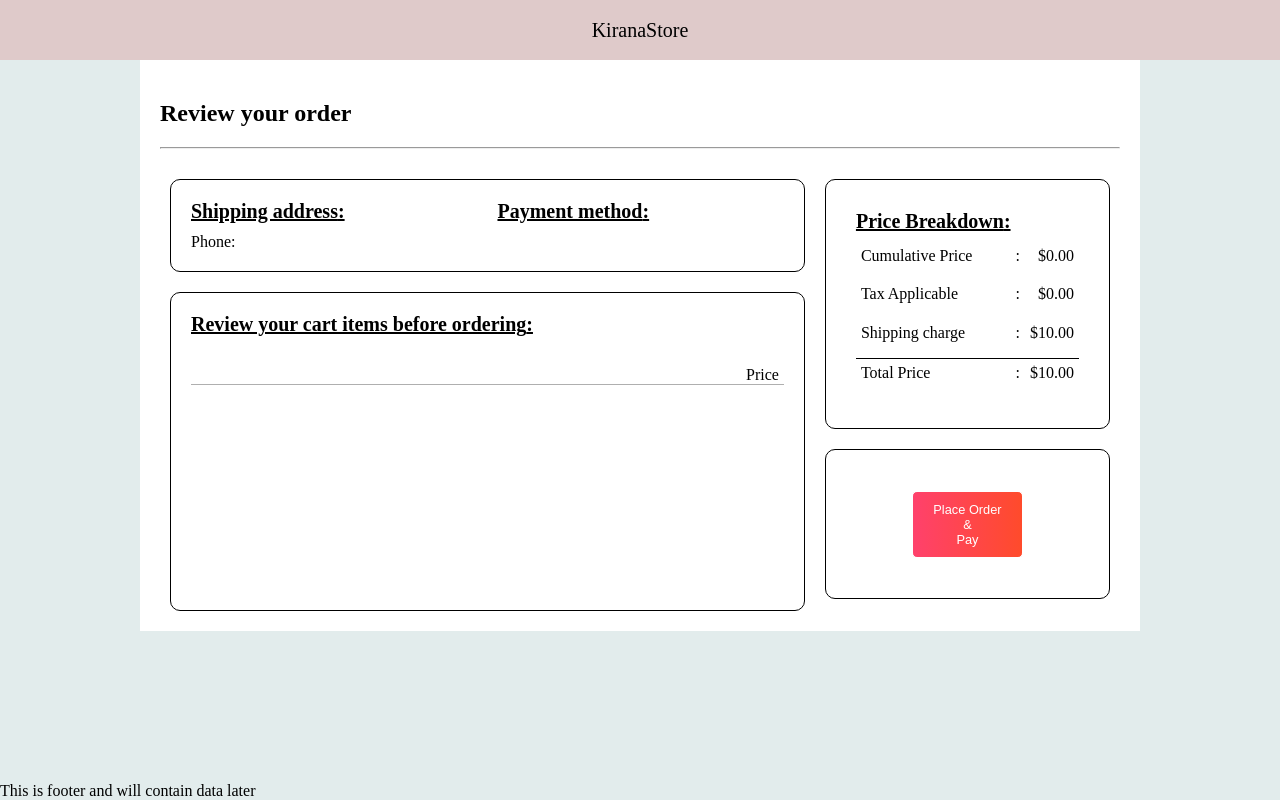
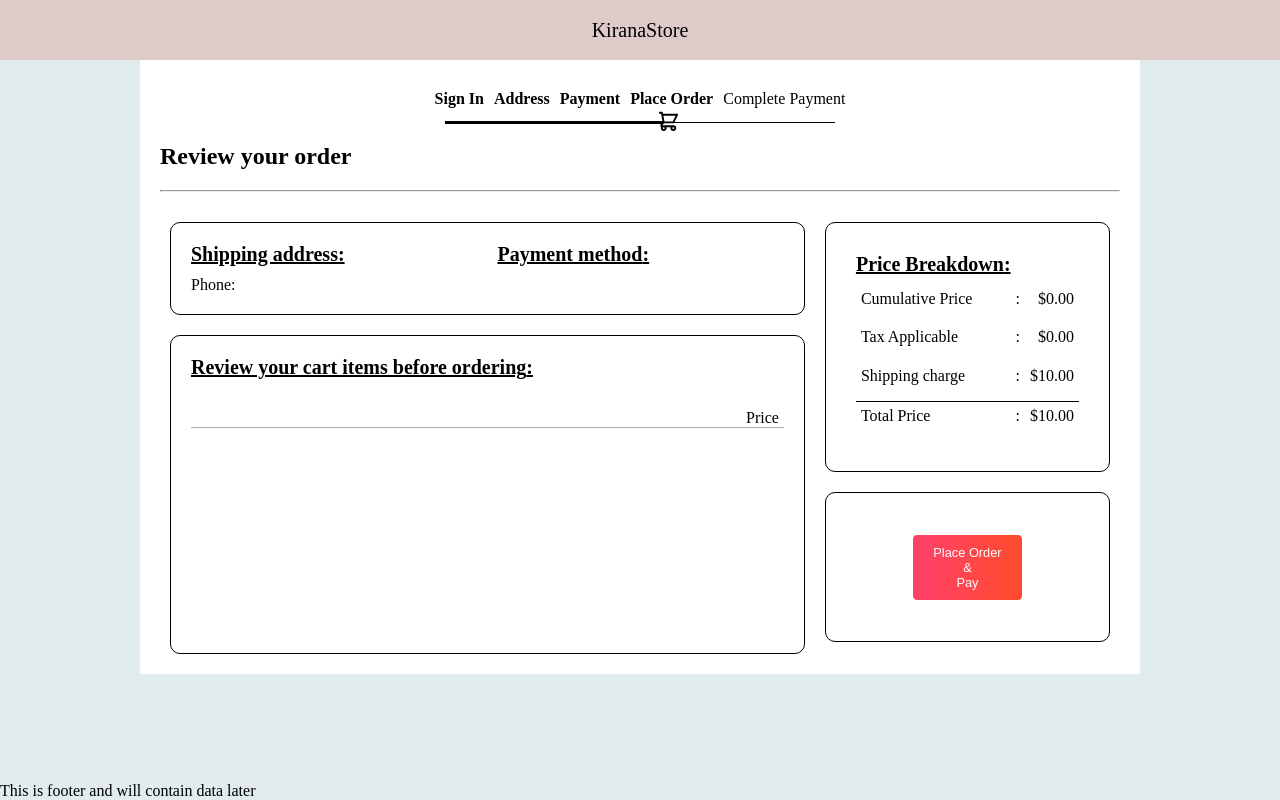
Before and after one commit to abhinavsaurav/kirana-store, a React (Create React App) app in the folder client/: page /checkout/review in a window 1280 px wide. Built offline with nearby package versions, Linux system fonts and the light colour scheme; sample sign-in values are in the browser's storage.

Commit message:
checkout steps done and added

```diff
--- a/client/src/components/UI/checkout-steps/CheckoutSteps.js
+++ b/client/src/components/UI/checkout-steps/CheckoutSteps.js
@@ -2,33 +2,67 @@ import HeaderCartIcon from '../Icons/Cart/HeaderCartIcon';
 import classes from './CheckoutSteps.module.scss';
 
 const CheckoutSteps = (props) => {
+	const stepNo = parseInt(props.step);
+	let step;
+
+	switch (stepNo) {
+		case 1:
+			step = 'one';
+			break;
+		case 2:
+			step = 'two';
+			break;
+		case 3:
+			step = 'three';
+			break;
+		case 4:
+			step = 'four';
+			break;
+		case 5:
+			step = 'five';
+			break;
+		default:
+			step = 'two';
+			break;
+	}
+
 	return (
 		<div className={classes['steps-container']}>
 			<div className={classes.wrapper}>
 				<div className={classes['all-steps']}>
-					<div className={classes.step1}>
+					<div
+						className={`${classes.step} ${stepNo >= 1 ? classes.active : ''}`}
+					>
 						<span>Sign In</span>
 					</div>
-					<div className={classes.step2}>
+					<div
+						className={`${classes.step} ${stepNo >= 2 ? classes.active : ''}`}
+					>
 						<span>Address</span>
 					</div>
-					<div className={classes.step3}>
+					<div
+						className={`${classes.step} ${stepNo >= 3 ? classes.active : ''}`}
+					>
 						<span>Payment</span>
 					</div>
-					<div className={classes.step4}>
+					<div
+						className={`${classes.step} ${stepNo >= 4 ? classes.active : ''}`}
+					>
 						<span>Place Order</span>
 					</div>
-					<div className={classes.step5}>
+					<div
+						className={`${classes.step} ${stepNo >= 5 ? classes.active : ''}`}
+					>
 						<span>Complete Payment</span>
 					</div>
 				</div>
 			</div>
 			<div className={classes['main-wrapper']}>
-				<div className={classes['line-wrapper']}>
+				<div className={`${classes['line-wrapper']} ${classes[step]}`}>
 					<div className={classes.line}></div>
-					<div className={classes.variable}></div>
+					<div className={`${classes.variable}`}></div>
 
-					<div className={classes.cart}>
+					<div className={`${classes.cart}`}>
 						<HeaderCartIcon />
 					</div>
 				</div>
--- a/client/src/components/UI/checkout-steps/CheckoutSteps.module.scss
+++ b/client/src/components/UI/checkout-steps/CheckoutSteps.module.scss
@@ -16,21 +16,15 @@
 		}
 	}
 
-	// .main-wrapper {
-	//     di
-	// 	align-items: center;
-	// 	justify-content: center;
-	// }
+	.active {
+		font-weight: bold;
+	}
 }
 
 .line-wrapper {
 	display: flex;
 	position: relative;
 	text-align: center;
-
-	// border: 1px solid black;
-	// width: 390px;
-	// content: 'Hi';
 	height: 15px;
 
 	.line {
@@ -40,7 +34,6 @@
 	.variable {
 		position: absolute;
 		border-bottom: 3px solid black;
-		width: 15px;
 		bottom: -1px;
 		left: 0; // step 1
 	}
@@ -50,15 +43,62 @@
 		float: left;
 		// bottom: -15px;   // for top
 		bottom: -12px;
-		left: 10px; // step 1
-		// left: 70px; // step 2
-		// left: 135px; // step 3
-		// left: 210px; // step 4
-		// left: 315px; // step 5
-	}
-
-	.step1 .line1 {
-		width: 10px;
-		border: 1px solid black;
 	}
 }
+
+.one {
+	.variable {
+		width: 15px; // step 1
+	}
+	.cart {
+		left: 10px; // step 1
+	}
+}
+
+.two {
+	.variable {
+		width: 77px; // step 2
+	}
+	.cart {
+		left: 71px; // step 2
+	}
+}
+
+.three {
+	.variable {
+		width: 142px; // step 3
+	}
+	.cart {
+		left: 136px; // step 3
+	}
+}
+
+.four {
+	.variable {
+		width: 218px; // step 4
+	}
+	.cart {
+		left: 212px; // step 4
+	}
+}
+
+.five {
+	.variable {
+		width: 322px; // step 5
+	}
+	.cart {
+		left: 317px; // step 5
+	}
+}
+
+// Skipping animation as would take 10 total animation write-up to acheive the effect
+// Making it smaller will probably need to properly make the steps as common and only change
+// the routes based on the page
+// but the below seems more appropriate as it doesn't rely on other pieces of code set-up in a
+// way to allow the animation to happen
+
+// @keyframes step2 {
+// 	0%{
+// 		width: 15px;
+// 	}
+// }
--- a/client/src/components/cart-review-page/CartReview.js
+++ b/client/src/components/cart-review-page/CartReview.js
@@ -15,6 +15,7 @@ import Button from '../UI/button/Button';
 import classes from './CartReview.module.scss';
 import { SUCCESS } from '../../data/constants';
 import kiranaAPI from '../../apis/kiranaAPI';
+import CheckoutSteps from '../UI/checkout-steps/CheckoutSteps';
 
 const CartReview = (props) => {
 	const history = useHistory();
@@ -196,6 +197,7 @@ const CartReview = (props) => {
 
 	return (
 		<div className={`${classes['review-container']}`}>
+			<CheckoutSteps step="4" />
 			<div className={classes.header}>
 				<h2>Review your order</h2>
 			</div>
--- a/client/src/components/payment-selection-page/PaymentSelection.js
+++ b/client/src/components/payment-selection-page/PaymentSelection.js
@@ -5,6 +5,7 @@ import InputField from '../UI/input/InputField';
 import Button from '../UI/button/Button';
 import classes from './PaymentSelection.module.scss';
 import { setPaymentMethod } from '../../store/checkout/paymentSlice';
+import CheckoutSteps from '../UI/checkout-steps/CheckoutSteps';
 
 const PaymentSelection = (props) => {
 	const history = useHistory();
@@ -37,6 +38,7 @@ const PaymentSelection = (props) => {
 
 	return (
 		<div className={classes['payment-selection-container']}>
+			<CheckoutSteps step="3" />
 			<div className={classes.header}>
 				<h2>Select a payment method</h2>
 			</div>
@@ -50,21 +52,22 @@ const PaymentSelection = (props) => {
 								<InputField
 									type="radio"
 									name="payment-method"
-									label="Paypal"
-									id="paypal"
-									data-payment-name="Paypal"
+									label="Razorpay"
+									id="razorpay"
+									data-payment-name="Razorpay"
 									onChange={handleOnChange}
+									// disabled
 								/>
 							</div>
 							<div className={classes.field}>
 								<InputField
 									type="radio"
 									name="payment-method"
-									label="Razorpay"
-									id="razorpay"
-									data-payment-name="Razorpay"
+									label="Paypal"
+									id="paypal"
+									data-payment-name="Paypal"
 									onChange={handleOnChange}
-									// disabled
+									disabled
 								/>
 							</div>
 						</div>
```
